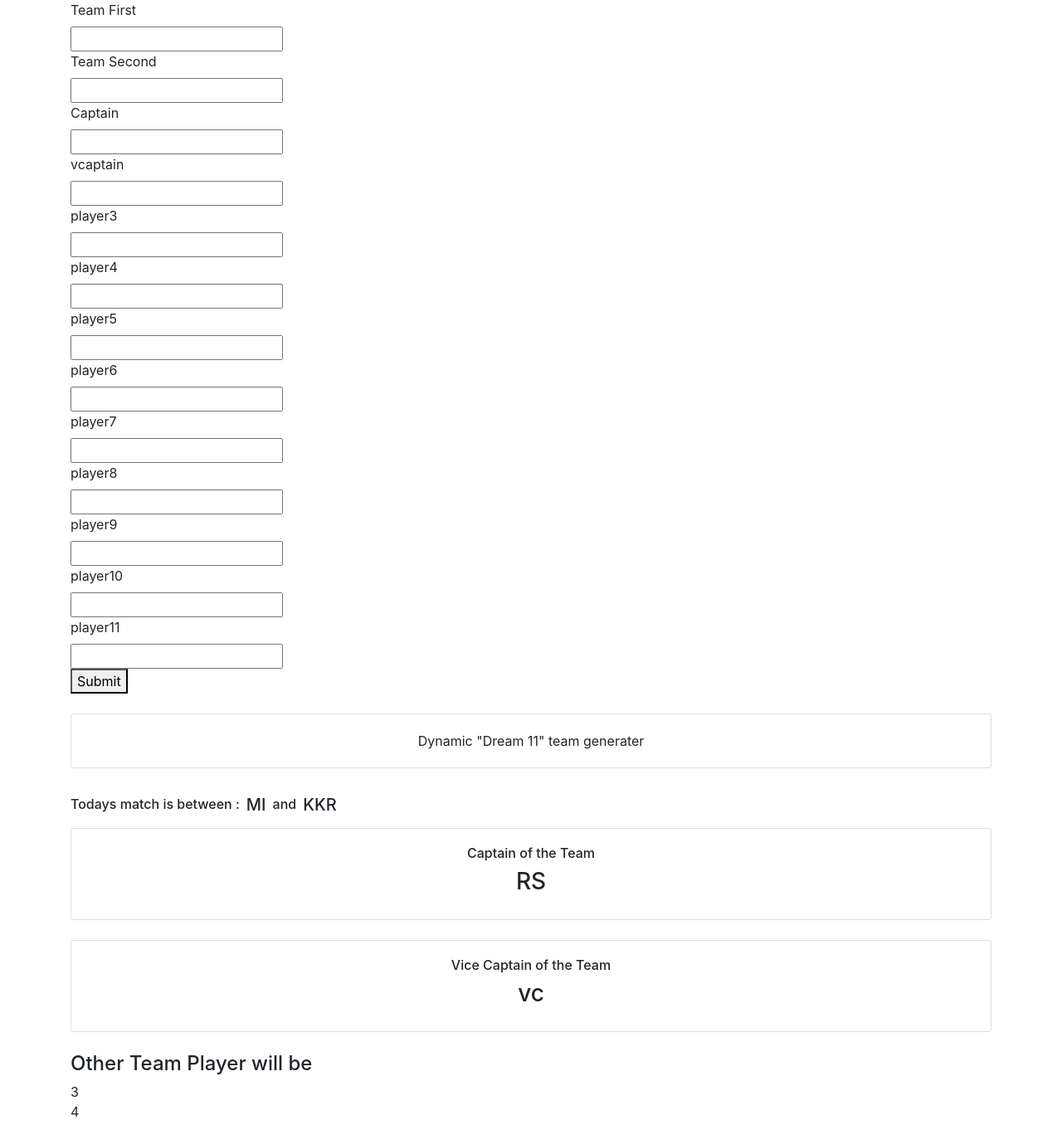
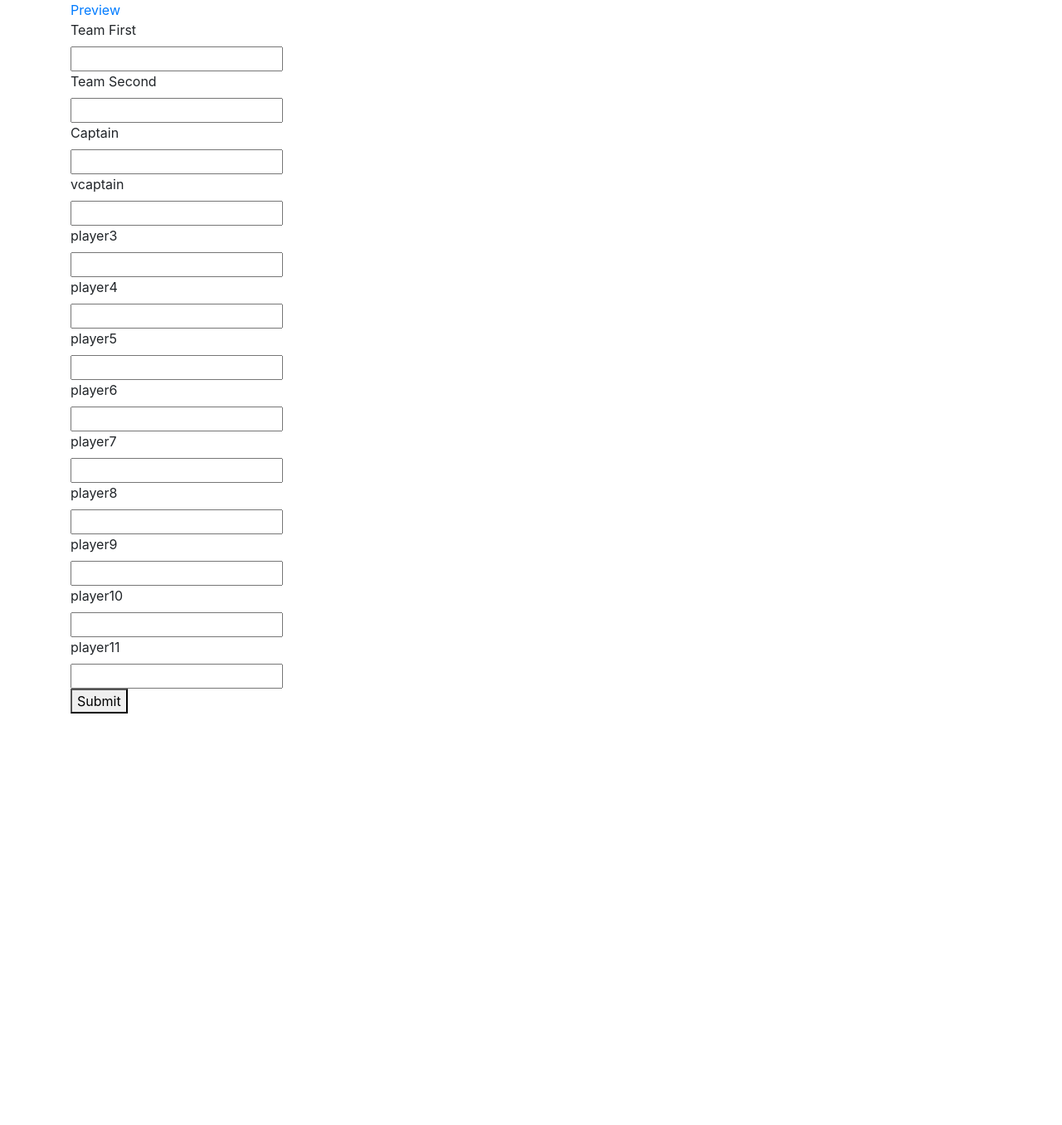
Before and after one commit to nitinchouhan1010/react-dream-11-team-generator, a React (Create React App) app: page / in a window 1280 px wide. Shown: the top 1356 px of the page at 83% size. After the commit the page ends 876 px from the top, so only its background shows below. Built offline with nearby package versions, Linux system fonts and the light colour scheme.

Commit message:
4 files modified

```diff
--- a/package.json
+++ b/package.json
@@ -8,7 +8,8 @@
     "jquery": "1.9.1 - 3",
     "popper.js": "^1.16.1",
     "react": "^17.0.0",
-    "react-dom": "^17.0.0"
+    "react-dom": "^17.0.0",
+    "react-router-dom": "^5.2.0"
   },
   "scripts": {
     "start": "react-scripts start",
--- a/src/App.js
+++ b/src/App.js
@@ -2,7 +2,22 @@
 import "./style.css";
 import "bootstrap/dist/css/bootstrap.min.css";
 import TeamDetail from "./TeamDetail.js";
+import { BrowserRouter as Router, Switch, Route, Link } from "react-router-dom";
+import TeamForm from "./TeamForm.js";
 
 export default function App() {
-  return <TeamDetail />;
+  return (
+    <div>
+      <Router>
+        <Switch>
+          <Route path="/" exact>
+            <TeamForm />
+          </Route>
+          <Route path="/TeamDetail" exact>
+            <TeamDetail />
+          </Route>
+        </Switch>
+      </Router>
+    </div>
+  );
 }
--- a/src/TeamDetail.js
+++ b/src/TeamDetail.js
@@ -1,34 +1,36 @@
 import React, { useState } from "react";
-import Team from "./team.json";
+// import Team from "./team.json";
 import TeamForm from "./TeamForm.js";
 
 const TeamDetail = () => {
+  var Team = JSON.parse(localStorage.getItem("dataSource"));
+
+  console.log(Team);
   return (
     <div>
-      <TeamForm />
-      <div class="container mt-4">
-        <div class="card text-center mb-4">
-          <div class="card-body">Dynamic "Dream 11" team generater</div>
+      <div className="container mt-4">
+        <div className="card text-center mb-4">
+          <div className="card-body">Dynamic "Dream 11" team generater</div>
         </div>
-        <h6 class="d-flex align-items-center">
+        <h6 className="d-flex align-items-center">
           Todays match is between :{" "}
-          <span class="p-2 h5 mb-0">{Team.TeamFirst}</span> and
-          <span class="p-2 h5 mb-0"> {Team.TeamSecond}</span>
+          <span className="p-2 h5 mb-0">{Team.TeamFirst}</span> and
+          <span className="p-2 h5 mb-0"> {Team.TeamSecond}</span>
         </h6>
-        <div class="card text-center mb-4">
-          <div class="card-body">
+        <div className="card text-center mb-4">
+          <div className="card-body">
             <h6>Captain of the Team</h6>
             <h3>{Team.captain}</h3>
           </div>
         </div>
-        <div class="card text-center mb-4">
-          <div class="card-body">
+        <div className="card text-center mb-4">
+          <div className="card-body">
             <h6>Vice Captain of the Team</h6>
             <h3>{Team.vcaptain}</h3>
           </div>
         </div>
         <h4>Other Team Player will be</h4>
-        <ul class="list-inline">
+        <ul className="list-inline">
           <li>{Team.player3}</li>
           <li>{Team.player4}</li>
           <li>{Team.player5}</li>
--- a/src/TeamForm.js
+++ b/src/TeamForm.js
@@ -1,17 +1,18 @@
 import React, { useState, useEffect } from "react";
 import { Formik } from "formik";
 import Team from "./team.json";
-
+import { BrowserRouter as Router, Link } from "react-router-dom";
 const TeamForm = () => {
   const [count, setCount] = useState(Team);
   var temp;
 
   useEffect(() => {
-    setCount(temp);
+    setCount(count);
     console.log(count);
   });
   return (
-    <div class="container">
+    <div className="container">
+      <Link to="/TeamDetail">Preview</Link>
       <Formik
         initialValues={{
           TeamFirst: "",
@@ -41,7 +42,8 @@
         // }}
         onSubmit={(values, { setSubmitting }) => {
           temp = values;
-          console.log(temp);
+          localStorage.setItem("dataSource", JSON.stringify(values));
+          console.log(temp.captain);
           setTimeout(() => {
             alert(JSON.stringify(values));
             setSubmitting(false);
@@ -59,7 +61,7 @@
         }) => (
           <form onSubmit={handleSubmit}>
             <div>
-              <label htmlFor="TeamFirst" class="w-100">
+              <label htmlFor="TeamFirst" className="w-100">
                 Team First
               </label>
               <input
@@ -72,7 +74,7 @@
             </div>
 
             <div>
-              <label htmlFor="TeamSecond" class="w-100">
+              <label htmlFor="TeamSecond" className="w-100">
                 Team Second
               </label>
               <input
@@ -84,7 +86,7 @@
               />
             </div>
             <div>
-              <label htmlFor="captain" class="w-100">
+              <label htmlFor="captain" className="w-100">
                 Captain
               </label>
               <input
@@ -97,7 +99,7 @@
             </div>
 
             <div>
-              <label htmlFor="vcaptain" class="w-100">
+              <label htmlFor="vcaptain" className="w-100">
                 vcaptain
               </label>
               <input
@@ -110,7 +112,7 @@
             </div>
 
             <div>
-              <label htmlFor="player3" class="w-100">
+              <label htmlFor="player3" className="w-100">
                 player3
               </label>
               <input
@@ -123,7 +125,7 @@
             </div>
 
             <div>
-              <label htmlFor="player4" class="w-100">
+              <label htmlFor="player4" className="w-100">
                 player4
               </label>
               <input
@@ -136,7 +138,7 @@
             </div>
 
             <div>
-              <label htmlFor="player5" class="w-100">
+              <label htmlFor="player5" className="w-100">
                 player5
               </label>
               <input
@@ -149,7 +151,7 @@
             </div>
 
             <div>
-              <label htmlFor="player6" class="w-100">
+              <label htmlFor="player6" className="w-100">
                 player6
               </label>
               <input
@@ -162,7 +164,7 @@
             </div>
 
             <div>
-              <label htmlFor="player7" class="w-100">
+              <label htmlFor="player7" className="w-100">
                 player7
               </label>
               <input
@@ -175,7 +177,7 @@
             </div>
 
             <div>
-              <label htmlFor="player8" class="w-100">
+              <label htmlFor="player8" className="w-100">
                 player8
               </label>
               <input
@@ -188,7 +190,7 @@
             </div>
 
             <div>
-              <label htmlFor="player9" class="w-100">
+              <label htmlFor="player9" className="w-100">
                 player9
               </label>
               <input
@@ -201,7 +203,7 @@
             </div>
 
             <div>
-              <label htmlFor="player10" class="w-100">
+              <label htmlFor="player10" className="w-100">
                 player10
               </label>
               <input
@@ -214,7 +216,7 @@
             </div>
 
             <div>
-              <label htmlFor="player11" class="w-100">
+              <label htmlFor="player11" className="w-100">
                 player11
               </label>
               <input
```
